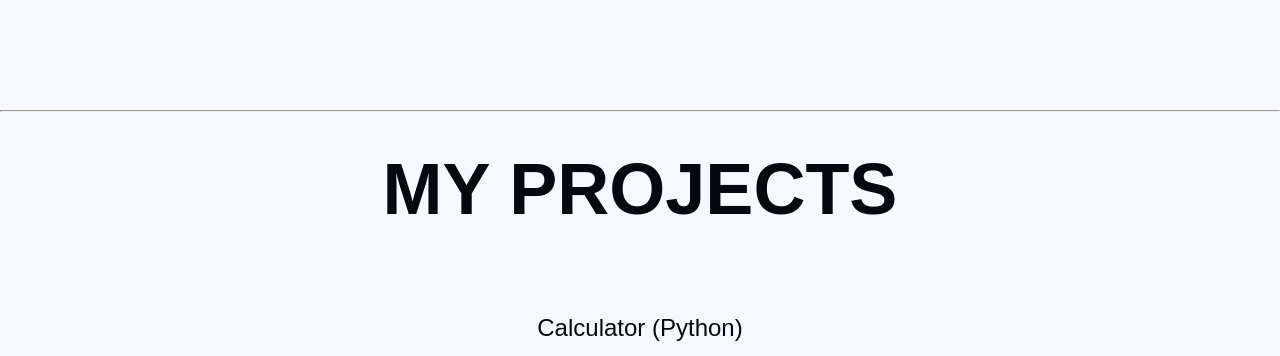
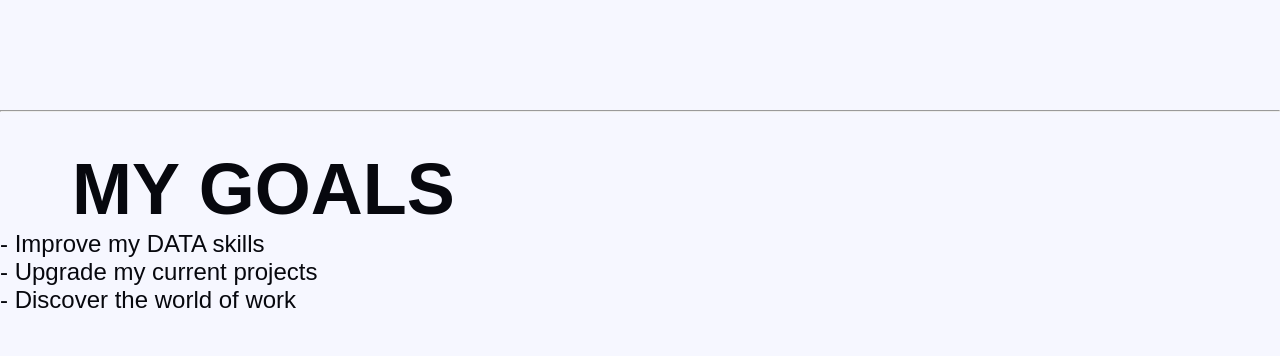
Before and after one commit to axel-achart/portfolio, a plain HTML site: page index.html in a window 1280 px wide. Shown: the part 2007-2363 px from the top of the page. Drawn offline with Linux system fonts and the light colour scheme; a web font is replaced by a local one.

Commit message:
Ajout Goals

```diff
--- a/index.html
+++ b/index.html
@@ -15,8 +15,8 @@
         <nav class="navbar">
             <img src="img/Icon - B&W tansparent.png" alt="Logo Officiel d'Axel" class="logoAxel">
             <ul>
-                <li><a href="#m">WHO I AM</a></li>
                 <li><a href="#sk">SKILLS</a></li>
+                <li><a href="#obj">GOALS</a></li>
                 <li><a href="#pj">PROJECTS</a></li>
                 <li><a href="#r">LINKS</a></li>
             </ul>
@@ -65,6 +65,19 @@
             </section>
         </section>
 
+        <hr id="obj">
+
+        <section class="goals">
+            <h2>MY GOALS</h2>
+            <section class="objectifs">
+                <ul>
+                    <li><p>- Improve my DATA skills</p></li>
+                    <li><p>- Upgrade my current projects</p></li>
+                    <li><p>- Discover the world of work</p></li>
+                </ul>
+            </section>
+        </section>
+
         <hr id="pj">
 
         <section class="realisations">
```
